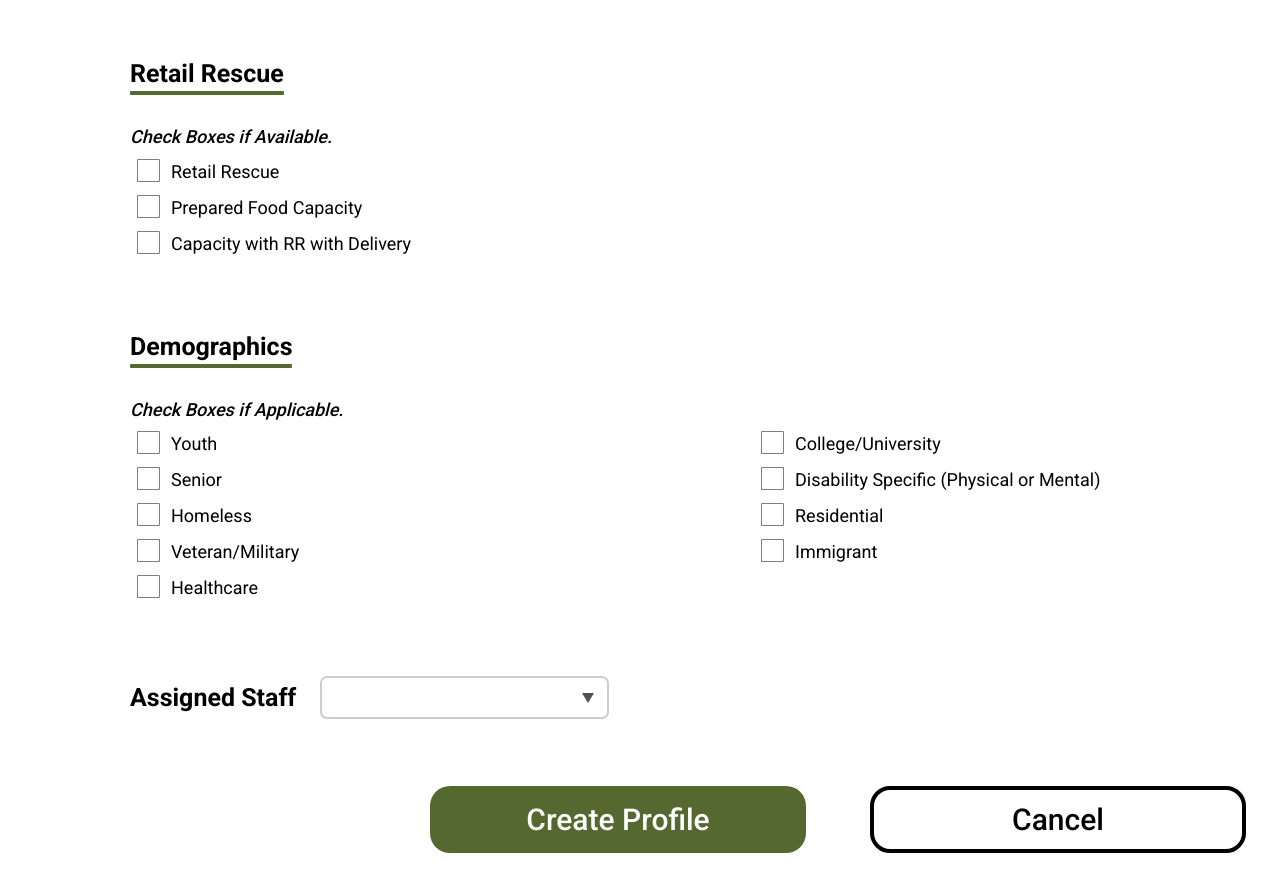
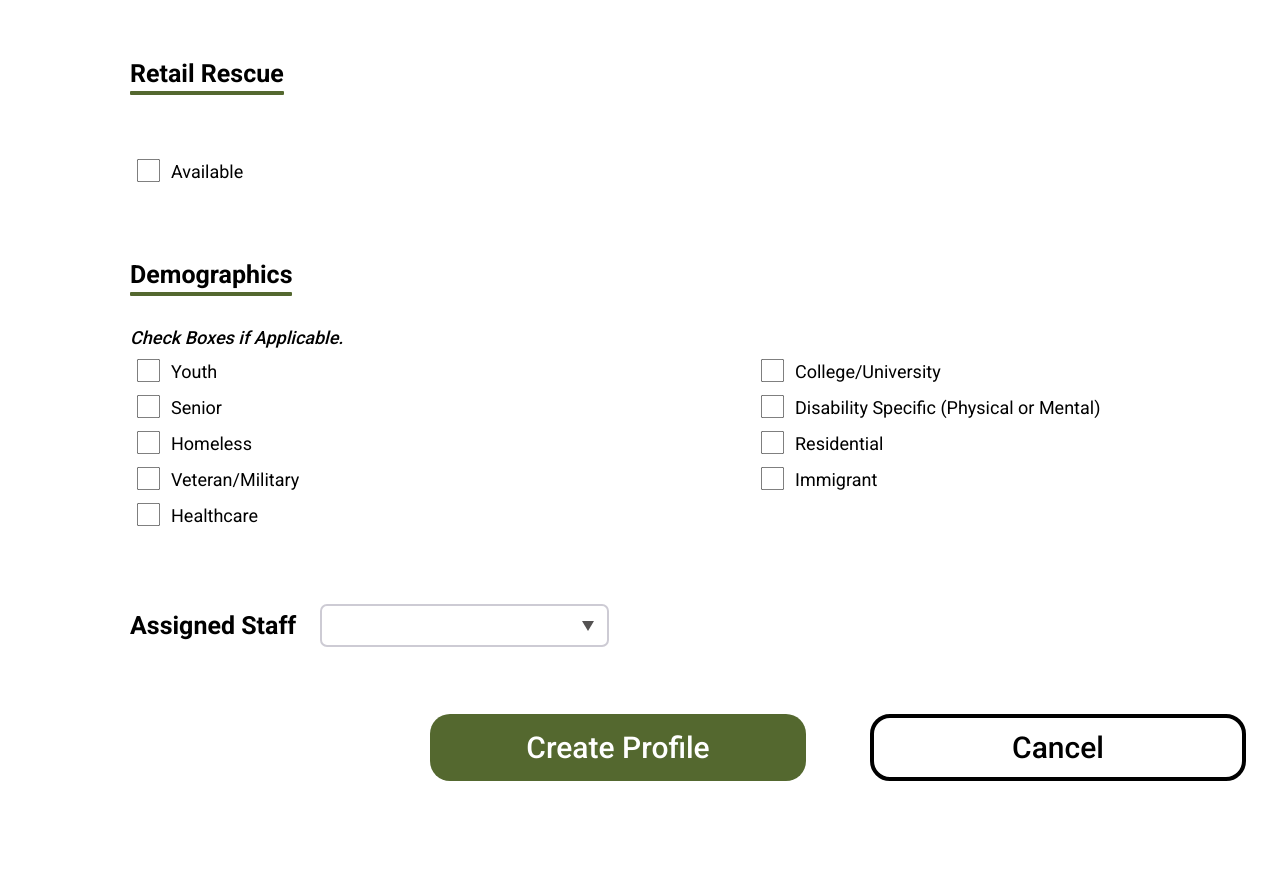
Before and after one commit to TritonSE/FSD-Distribution-Web-App, a React (Create React App) app in the folder frontend/: page /create-agency in a window 1280 px wide. Shown: the part 3220-4111 px from the top of the page. After the commit the page ends 4065 px from the top, so only its background shows below. Built offline with nearby package versions, Linux system fonts and the light colour scheme.

Commit message:
Update retail rescue section + schema

```diff
--- a/frontend/src/pages/AgencyProfileForm/AgencyProfileForm.js
+++ b/frontend/src/pages/AgencyProfileForm/AgencyProfileForm.js
@@ -97,9 +97,7 @@ class AgencyProfileForm extends Component {
         pickUpTruck: 0,
         van: 0,
         car: 0,
-        retailRescue: false,
-        preparedFoodCapacity: false,
-        capacityWithRRD: false,
+        retailRescueAvailable: false,
         youth: false,
         senior: false,
         homeless: false,
@@ -825,22 +823,12 @@ class AgencyProfileForm extends Component {
           <div className="form-section">
             <FormSectionHeader title="Retail Rescue" />
             <InputCheckboxList
-              label="Check Boxes if Available."
+              label={null}
               options={[
                 {
-                  title: "Retail Rescue",
-                  selected: data.retailRescue,
-                  stateKey: "retailRescue",
-                },
-                {
-                  title: "Prepared Food Capacity",
-                  selected: data.preparedFoodCapacity,
-                  stateKey: "preparedFoodCapacity",
-                },
-                {
-                  title: "Capacity with RR with Delivery",
-                  selected: data.capacityWithRRD,
-                  stateKey: "capacityWithRRD",
+                  title: "Available",
+                  selected: data.retailRescueAvailable,
+                  stateKey: "retailRescueAvailable",
                 },
               ]}
               onChange={this.handleInputChange}
```
Also changed, not shown: 2 other files (tests, documents, lock files or other folders).
